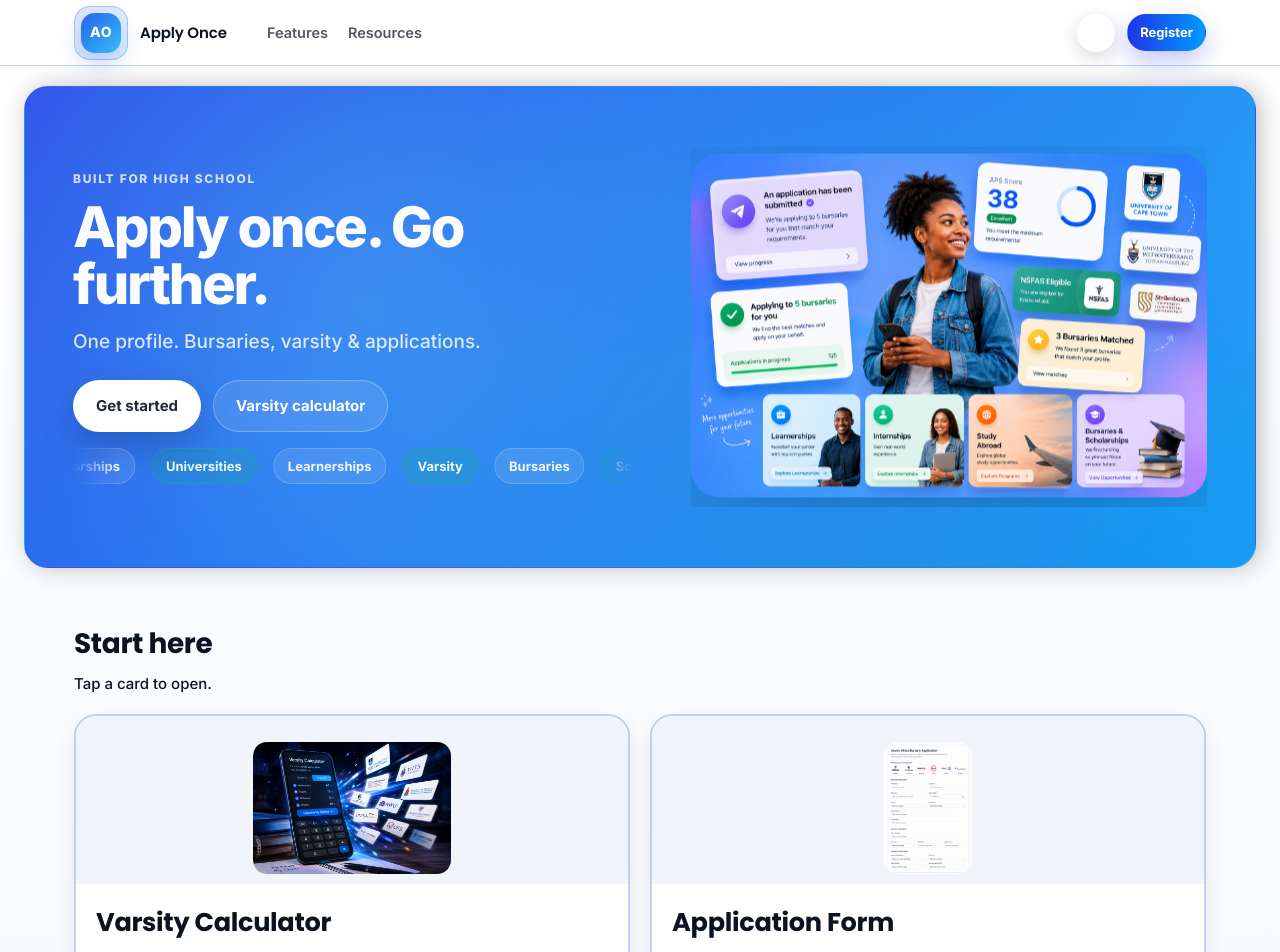
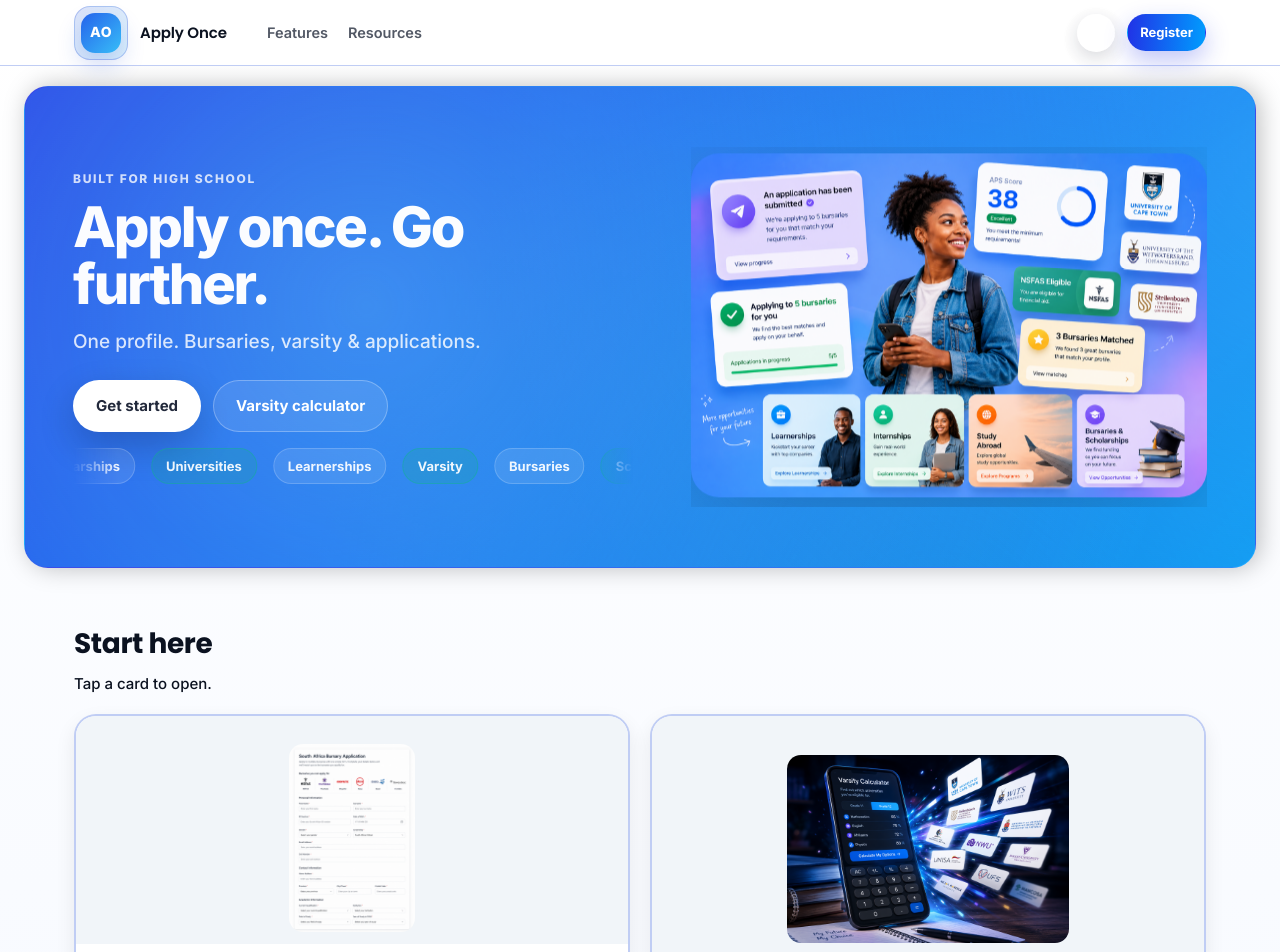
Before and after one commit to BopheloMpopo22/apply-once, a React (Vite) app: page / in a window 1280 px wide. Shown: the top 952 px of the page. Built offline with nearby package versions, Linux system fonts and the light colour scheme; no server answers.

Commit message:
Taller primary cards, bigger hover images, swap card order, scroll to top on navigate.
Application card first; images scale up on hover; varsity calculator opens at page top.

Co-authored-by: Cursor <cursoragent@cursor.com>

```diff
--- a/src/App.tsx
+++ b/src/App.tsx
@@ -1,4 +1,5 @@
 import { Route, Routes } from 'react-router-dom'
+import { ScrollToTop } from './components/ScrollToTop'
 import { ApplicationGate, ApplicationPage } from './pages/ApplicationPage'
 import { AuthCallbackPage } from './pages/AuthCallbackPage'
 import { HomePage } from './pages/HomePage'
@@ -12,7 +13,9 @@ import { VarsityProspectusHubPage } from './pages/VarsityProspectusHubPage'
 
 export default function App() {
   return (
-    <Routes>
+    <>
+      <ScrollToTop />
+      <Routes>
       <Route path="/" element={<HomePage />} />
       <Route path="/admin" element={<AdminPage />} />
       <Route path="/varsity-calculator" element={<VarsityCalculatorPage />} />
@@ -38,5 +41,6 @@ export default function App() {
         }
       />
     </Routes>
+    </>
   )
 }
--- /dev/null
+++ b/src/components/ScrollToTop.tsx
@@ -0,0 +1,21 @@
+import { useEffect } from 'react'
+import { useLocation } from 'react-router-dom'
+
+/** Scroll to top on route change (e.g. home → varsity calculator). */
+export function ScrollToTop() {
+  const { pathname } = useLocation()
+
+  useEffect(() => {
+    if ('scrollRestoration' in history) {
+      history.scrollRestoration = 'manual'
+    }
+  }, [])
+
+  useEffect(() => {
+    window.scrollTo(0, 0)
+    const t = window.setTimeout(() => window.scrollTo(0, 0), 0)
+    return () => window.clearTimeout(t)
+  }, [pathname])
+
+  return null
+}
--- a/src/data/homeCards.ts
+++ b/src/data/homeCards.ts
@@ -7,6 +7,15 @@ const u = (id: string, w = 800) =>
 
 export const HOME_PRIMARY_CARDS = [
   {
+    id: 'application',
+    title: 'Application Form',
+    description: 'Complete your application and allow us to apply to bursaries matched to you.',
+    image: applicationFormImg,
+    imageAlt: 'Application form illustration',
+    href: '/application',
+    hoverTheme: 'orange' as const,
+  },
+  {
     id: 'varsity-calculator',
     title: 'Varsity Calculator',
     description: 'Estimate your points and see which programmes you might qualify for.',
@@ -14,15 +23,6 @@ export const HOME_PRIMARY_CARDS = [
     imageAlt: 'Varsity calculator illustration',
     href: '/varsity-calculator',
     hoverTheme: 'blue' as const,
-  },
-  {
-    id: 'application',
-    title: 'Application Form',
-    description: 'Complete your application and allow us to apply to bursaries matched to you.',
-    image: applicationFormImg,
-    imageAlt: 'Application form illustration',
-    href: '/application',
-    hoverTheme: 'orange' as const,
   },
 ]
 
--- a/src/index.css
+++ b/src/index.css
@@ -3150,6 +3150,7 @@ body {
 .homePrimaryCard {
   display: flex;
   flex-direction: column;
+  min-height: 340px;
   border-radius: 22px;
   background: #fff;
   border: 2px solid var(--border);
@@ -3182,8 +3183,9 @@ body {
   display: flex;
   align-items: center;
   justify-content: center;
-  min-height: 168px;
-  padding: 24px 28px 8px;
+  flex: 1;
+  min-height: 228px;
+  padding: 28px 32px 12px;
   background: #f1f5f9;
   transition: background var(--transition);
 }
@@ -3194,16 +3196,17 @@ body {
 
 .homePrimaryCardImg {
   width: auto;
-  max-width: 52%;
-  max-height: 132px;
+  max-width: 68%;
+  max-height: 188px;
   object-fit: contain;
   display: block;
   border-radius: 14px;
-  transition: transform var(--transition);
+  transition: transform 0.4s cubic-bezier(0.22, 1, 0.36, 1);
+  transform-origin: center center;
 }
 
 .homePrimaryCard:hover .homePrimaryCardImg {
-  transform: scale(1.03);
+  transform: scale(1.16);
 }
 
 .homePrimaryCardBody {
--- a/src/pages/VarsityCalculatorPage.tsx
+++ b/src/pages/VarsityCalculatorPage.tsx
@@ -124,6 +124,10 @@ export function VarsityCalculatorPage() {
     } finally {
       setCatalogueBusy(false)
     }
+  }, [])
+
+  useEffect(() => {
+    window.scrollTo(0, 0)
   }, [])
 
   useEffect(() => {
```
